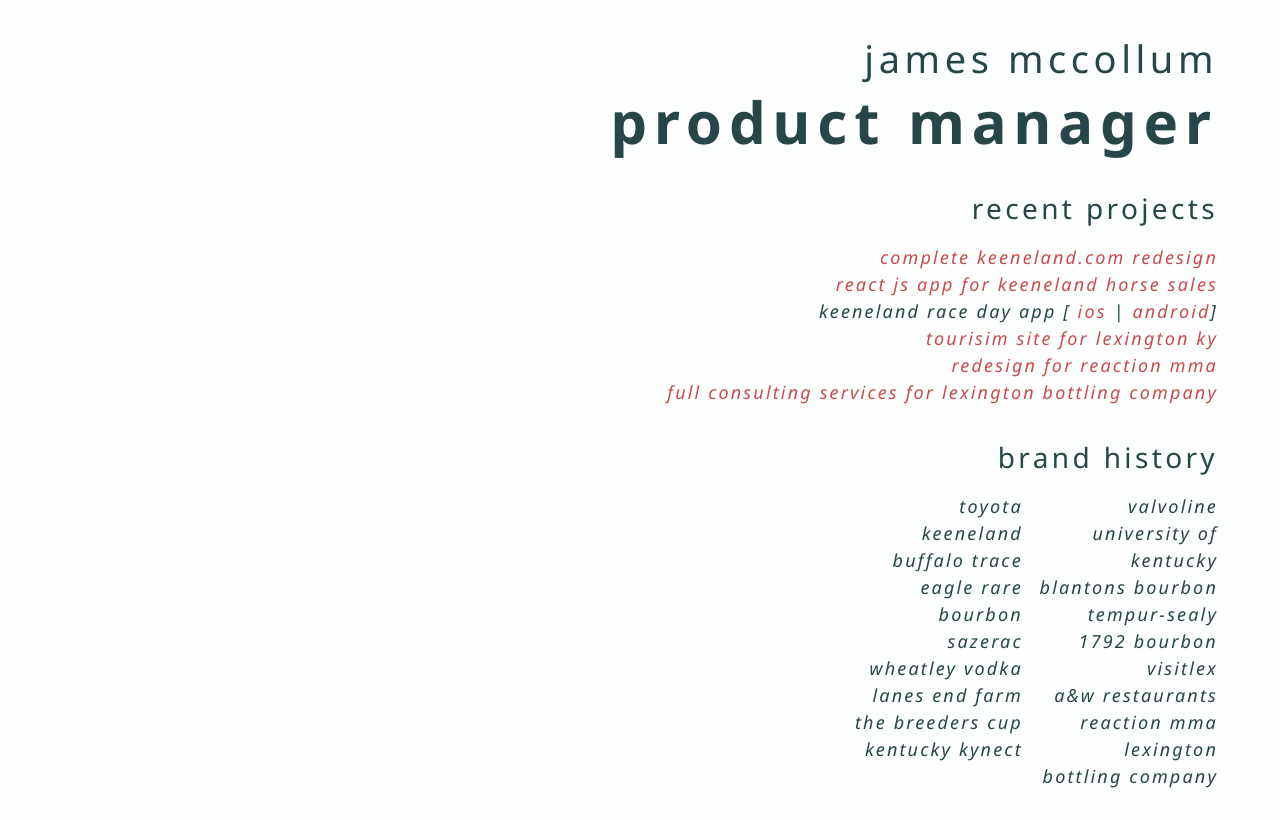
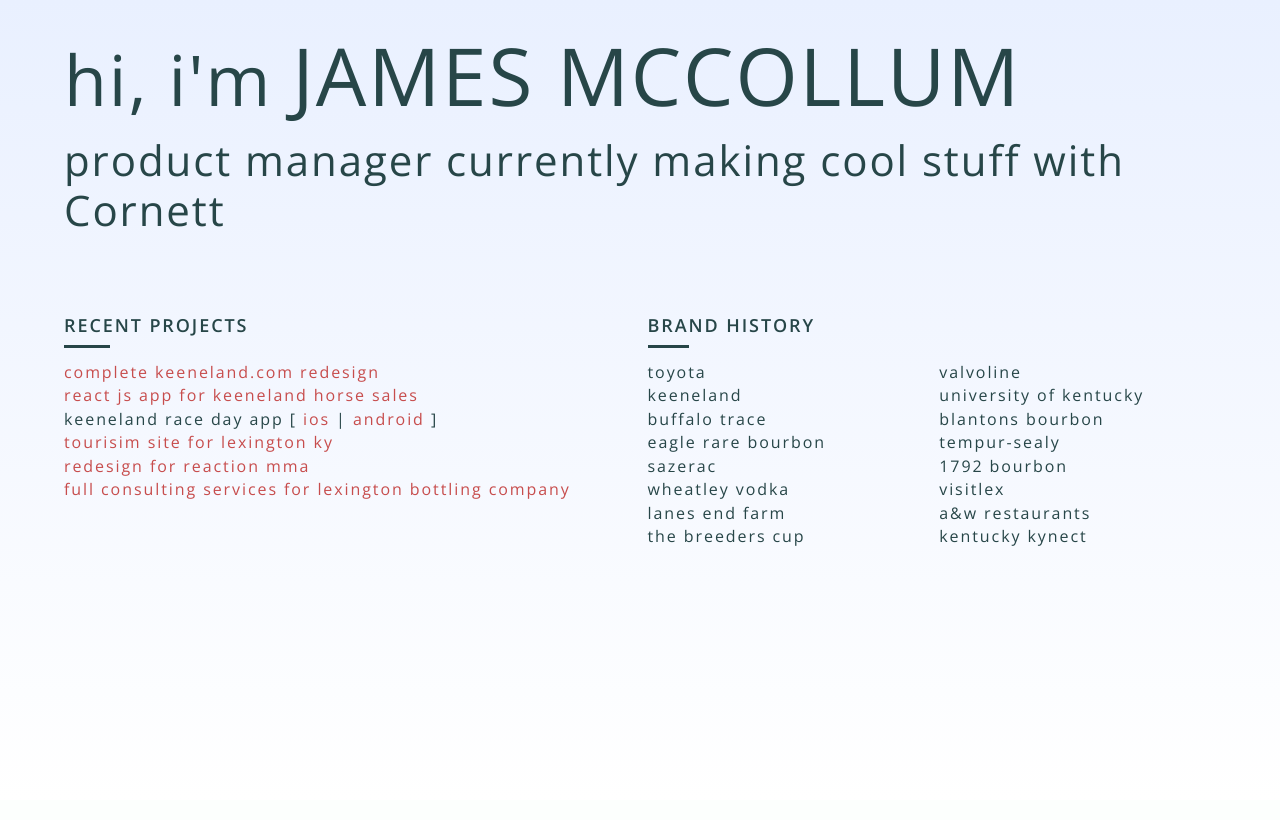
Before and after one commit to jmccollum/jhm.digital, a plain HTML site: page index.html in a window 1280 px wide. Drawn offline with nearby package versions, Linux system fonts and the light colour scheme.

Commit message:
Site v2 - Big Changes

```diff
--- a/css/main.css
+++ b/css/main.css
@@ -1,21 +1,26 @@
+/* white: #FCFFFD; */
+/* dark blue: #274648; */
+/* salmon: #C74D4D; */
 
+/* Helper Classes */
+.color-dark_blue { color: #274648; }
+.color-salmon { color: #C74D4D; }
+.uppercase { text-transform: uppercase; }
+
+/* GLOBAL STYLES */
 html {
   font-size: 62.5%;
   background-color: #FCFFFD;
 }
 
 body {
-  font-size: 18px;
-  font-size: 1.8rem;
   letter-spacing: .12em;
-  font-family: 'Noto Sans', sans-serif;
-  color: #274648;
-  background-color: #FCFFFD;
+  font-size: 1.6rem;
+  font-family: 'Open Sans', sans-serif;
+  background-image: linear-gradient(to top, #ffffff 0%, rgba(233,240,255,1) 100%);
 }
 @media screen and (max-width:980px) {
-  body {
-    font-size: 1.6rem;
-  }
+
 }
 @media screen and (max-width:768px) {
   body {
@@ -23,99 +28,108 @@ body {
   }
 }
 
+a.project-link {
+  color: #C74D4D;
+}
+
+.title {
+  font-weight: 300;
+  color: #274648;
+}
+.title .title-span {
+  font-weight: 400;
+}
+@media screen and (max-width: 375px) {
+  .title { font-size: 2rem; }
+  .title .title-span { font-size: 2.5rem; }
+}
+@media screen and (min-width: 376px) and (max-width: 500px) {
+  .title { font-size: 2.5rem; }
+  .title .title-span { font-size: 3rem; }
+}
+@media screen and (min-width: 501px) and (max-width: 576px) {
+  .title { font-size: 3rem; }
+  .title .title-span { font-size: 3.5rem; }
+}
+@media screen and (min-width: 577px) and (max-width: 768px) {
+  .title { font-size: 4rem; }
+  .title .title-span { font-size: 4.5rem; }
+}
+@media screen and (min-width: 769px) and (max-width: 936px) {
+  .title { font-size: 5rem; }
+  .title .title-span { font-size: 6rem; }
+}
+@media screen and (min-width: 937px) and (max-width: 974px) {
+  .title { font-size: 5.5rem; }
+  .title .title-span { font-size: 6.5rem; }
+}
+@media screen and (min-width: 975px) {
+  .title { font-size: 7rem; }
+  .title .title-span { font-size: 8rem; }
+}
+
 h2 {
-  font-size: 2.8rem;
-  letter-spacing: .12em;
+  font-size: 4.2rem;
+  font-weight: 300;
+  line-height: 1.2em;
 }
-@media screen and (max-width:980px) {
-  h2 {
-    font-size: 2.4rem;
-  }
+
+h3 {
+  font-size: 1.8rem;
+  font-weight: 600;
+  margin-bottom: 1rem;
+}
+
+li {
+  margin-bottom: .75rem;
+}
+
+/* Main Container */
+.main-container {
+  display: flex;
+  flex-direction: column;
+  justify-content: space-around;
+  height: 100vh;
 }
 @media screen and (max-width:768px) {
-  h2 {
-    font-size: 2rem;
+  .main-container {
+    height: auto;
   }
 }
 
-.main {
-  text-align: right;
+/* Lead */
+.lead {
+  margin-bottom: 8rem;
+}
+@media screen and (max-width: 768px){
+  .lead { margin-bottom: 10rem; }
+  .title:not(:last-child) { margin-bottom: 6rem; }
 }
 
-.name-lead {
-  font-size: 3.8rem;
-  letter-spacing: .12em;
+/* Recent Projects / Brand History */
+h3.section-header {
+  margin-bottom: 3rem;
+  display: inline-block;
+  position: relative;
 }
-@media screen and (max-width:980px) {
-  .name-lead {
-    font-size: 2.8rem;
+h3.section-header::after {
+  content: "";
+  position: absolute;
+  width: 25%;
+  height: 1px;
+  top: 160%;
+  left: 0;
+  border-bottom: 3px solid #274648;
+}
+@media screen and (max-width:768px) {
+  .recent-projects {
+    margin-bottom: 2rem;
+  }
+
+  .brand-history .column-1 {
+    padding-bottom: 0;
+  }
+  .brand-history .column-2 {
+    padding-top: 0;
   }
 }
-@media screen and (max-width:768px) {
-  .name-lead {
-    font-size: 2.4rem;
-  }
-}
-
-.title {
-  font-size: 58px;
-  font-size: 5.8rem;
-  font-weight: 700;
-  letter-spacing: .12em;
-  line-height: 1.2em;
-  margin: 0;
-  color: #274648;
-}
-@media screen and (max-width:980px) {
-  .title {
-    font-size: 4.8rem;
-  }
-}
-@media screen and (max-width:768px) {
-  .title {
-    font-size: 3.8rem;
-  }
-}
-@media screen and (max-width:540px) {
-  .title {
-    font-size: 3.4rem;
-  }
-}
-
-.section-header {
-  margin: 30px 0 15px 0;
-}
-@media screen and (max-width:980px) {
-  .section-header {
-    margin: 25px 0 12px 0;
-  }
-}
-@media screen and (max-width:768px) {
-  .section-header {
-    margin: 18px 0 10px 0;
-  }
-}
-
-.recent-projects {
-  font-style: italic;
-}
-
-.project-link {
-  color: #C74D4D;
-  font-style: italic;
-  margin-bottom: 12px;
-}
-@media screen and (max-width:768px) {
-  .project-link {
-    font-size: 1.6rem;
-  }
-}
-
-.brand-list {
-  font-style: italic;
-}
-@media screen and (max-width:768px) {
-  .brand-list {
-    font-size: 1.6rem;
-  }
-}
--- /dev/null
+++ b/css/reset.css
@@ -0,0 +1,48 @@
+/* http://meyerweb.com/eric/tools/css/reset/
+   v2.0 | 20110126
+   License: none (public domain)
+*/
+
+html, body, div, span, applet, object, iframe,
+h1, h2, h3, h4, h5, h6, p, blockquote, pre,
+a, abbr, acronym, address, big, cite, code,
+del, dfn, em, img, ins, kbd, q, s, samp,
+small, strike, strong, sub, sup, tt, var,
+b, u, i, center,
+dl, dt, dd, ol, ul, li,
+fieldset, form, label, legend,
+table, caption, tbody, tfoot, thead, tr, th, td,
+article, aside, canvas, details, embed,
+figure, figcaption, footer, header, hgroup,
+menu, nav, output, ruby, section, summary,
+time, mark, audio, video {
+	margin: 0;
+	padding: 0;
+	border: 0;
+	font-size: 100%;
+	font: inherit;
+	vertical-align: baseline;
+}
+/* HTML5 display-role reset for older browsers */
+article, aside, details, figcaption, figure,
+footer, header, hgroup, menu, nav, section {
+	display: block;
+}
+body {
+	line-height: 1;
+}
+ol, ul {
+	list-style: none;
+}
+blockquote, q {
+	quotes: none;
+}
+blockquote:before, blockquote:after,
+q:before, q:after {
+	content: '';
+	content: none;
+}
+table {
+	border-collapse: collapse;
+	border-spacing: 0;
+}
--- a/index.html
+++ b/index.html
@@ -3,37 +3,44 @@
   <head>
     <meta charset="utf-8">
     <meta name="viewport" content="width=device-width, initial-scale=1">
-    <title>James McCollum - product manager</title>
+    <title>James McCollum | product manager</title>
     <link rel="stylesheet" href="https://cdnjs.cloudflare.com/ajax/libs/bulma/0.6.2/css/bulma.min.css">
-    <link href="https://fonts.googleapis.com/css?family=Noto+Sans:400,400i,700,700i" rel="stylesheet">
+    <link href="https://fonts.googleapis.com/css?family=Open+Sans:300,300i,400,400i,600,600i,700,700i" rel="stylesheet">
+    <link rel="stylesheet" href="css/reset.css">
     <link rel="stylesheet" href="css/main.css">
     <script defer src="https://use.fontawesome.com/releases/v5.0.0/js/all.js"></script>
   </head>
-  <body>
+  <body class="color-dark_blue">
 
     <!-- main section -->
-    <section class="section main">
-      <div class="container is-fluid">
-        <h2 class="name-lead">james mccollum</h2>
+    <section class="section main-container">
+      <div class="container">
+        <!-- lead section -->
+        <div class="lead">
+          <h1 class="title">hi, i'm <span class="title-span uppercase">james mccollum</span></h1>
+          <h2 class="">product manager currently making cool stuff with Cornett</h2>
+        </div><!--end: lead section -->
 
-        <h1 class="title">product manager</h1>
-
+        <div class="columns">
           <!-- recent projects -->
-        <h2 class="section-header">recent projects</h2>
-        <ul class="recent-projects">
+          <div class="column is-6 recent-projects">
+              <h3 class="section-header uppercase">recent projects</h3>
+              <ul>
                 <li><a href="https://www.keeneland.com" class="project-link" target="_blank" alt="Keeneland.com website">complete keeneland.com redesign</a></li>
                 <li><a href="https://september.keeneland.com/catalog" class="project-link" target="_blank" alt="Keeneland Book 1 Digital Catalog ReactJS app">react js app for keeneland horse sales</a></li>
-          <li>keeneland race day app [ <a href="https://itunes.apple.com/us/app/keeneland-race-day/id694852576?mt=8" class="project-link" target="_blank" alt="Keeneland Race Day App, iOS">ios</a> | <a href="https://play.google.com/store/apps/details?id=com.apax.keeneland&hl=en" class="project-link" target="_blank" alt="Keeneland Race Day App, Android">android</a>]</li>
+                <li>keeneland race day app [ <a href="https://itunes.apple.com/us/app/keeneland-race-day/id694852576?mt=8" class="project-link" target="_blank" alt="Keeneland Race Day App, iOS">ios</a> | <a href="https://play.google.com/store/apps/details?id=com.apax.keeneland&hl=en" class="project-link" target="_blank" alt="Keeneland Race Day App, Android">android</a> ]</li>
                 <li><a href="https://www.sharethtlex.com" class="project-link" target="_blank" alt="Sharethelex.com Lexington, KY">tourisim site for lexington ky</a></li>
                 <li><a href="https://www.reactionmma.com" class="project-link" target="_blank" alt="Reaction MMA - Kentucky's premier MMA gym">redesign for reaction mma</a></li>
                 <li><a href="https://www.lexingtonbottlingco.com" class="project-link" target="_blank" alt="Lexington Bottling Company's website.">full consulting services for lexington bottling company</a></li>
               </ul>
             <!-- end: recent projects -->
+          </div>
 
           <!-- brand history -->
-        <h2 class="section-header">brand history</h2>
+          <div class="column is-6 brand-history">
+            <h3 class="section-header uppercase">brand history</h3>
             <div class="columns">
-          <div class="column is-2 is-offset-8">
+              <div class="column is-6 column-1">
                 <ul class="brand-list">
                   <li>toyota</li>
                   <li>keeneland</li>
@@ -43,10 +50,9 @@
                   <li>wheatley vodka</li>
                   <li>lanes end farm</li>
                   <li>the breeders cup</li>
-              <li>kentucky kynect</li>
                 </ul>
               </div>
-          <div class="column is-2">
+              <div class="column is-6 column-2">
                 <ul class="brand-list">
                   <li>valvoline</li>
                   <li>university of kentucky</li>
@@ -55,13 +61,12 @@
                   <li>1792 bourbon</li>
                   <li>visitlex</li>
                   <li>a&w restaurants</li>
-              <li>reaction mma</li>
-              <li>lexington bottling company</li>
+                  <li>kentucky kynect</li>
                 </ul>
               </div>
             </div>
-        <!-- end: brand history -->
-
+          </div><!-- end: brand history -->
+        </div>
       </div>
     </section>
 
```
Lines whose indentation alone changed are shown as unchanged.
